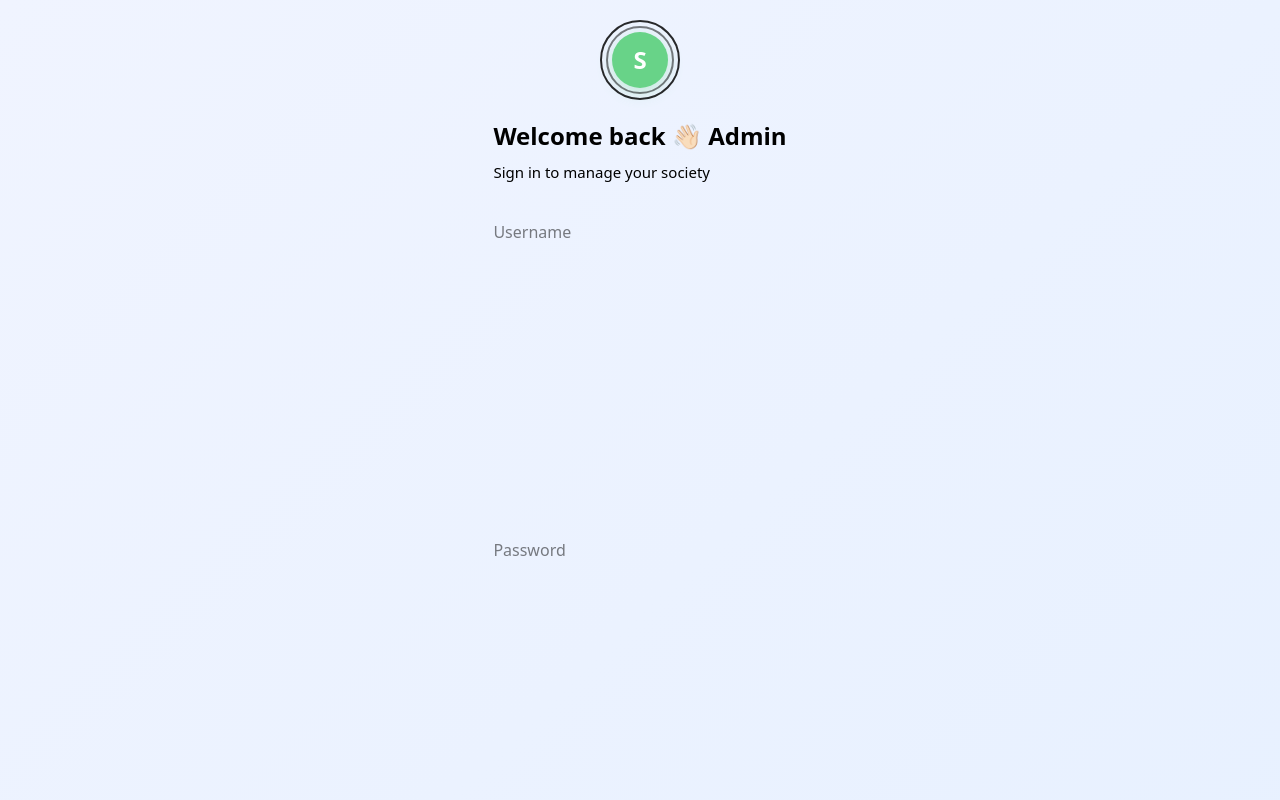
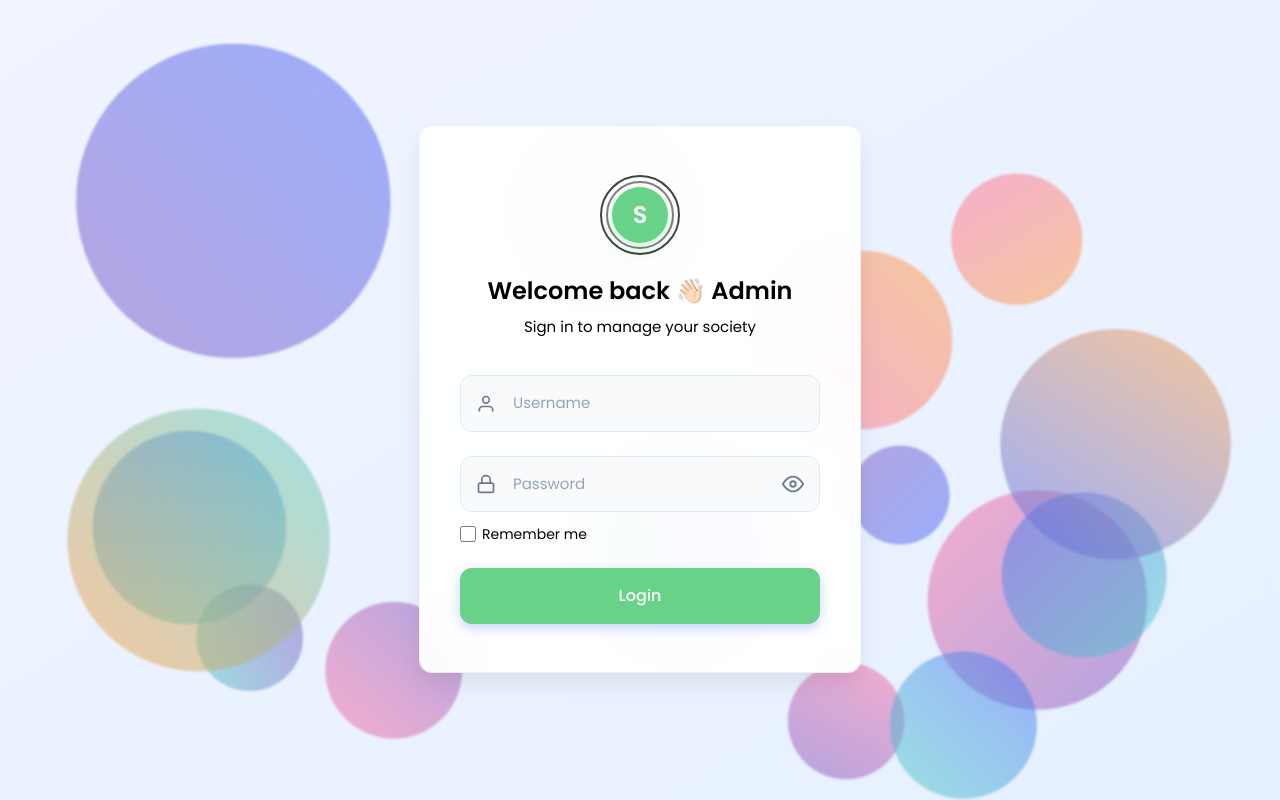
Before and after one commit to Hasan-1-6/Neighbor.ly, a React (Vite) app in the folder frontend/Neighbor.ly/: page /account in a window 1280 px wide. Shown: the top 800 px of the page. Built offline with nearby package versions, Linux system fonts and the light colour scheme.

Commit message:
fixed anurag bhai ka bawal

```diff
--- a/frontend/Neighbor.ly/src/index.css
+++ b/frontend/Neighbor.ly/src/index.css
@@ -1,2 +1,274 @@
+@import url('https://fonts.googleapis.com/css2?family=Poppins:wght@300;400;500;600&display=swap');
 /* src/index.css or src/App.css */
 @import "tailwindcss";
+
+
+@layer base {
+  * {
+    box-sizing: border-box;
+    margin: 0;
+    padding: 0;
+  }
+
+  body {
+    font-family: 'Poppins', sans-serif;
+  }
+}
+
+/* Custom animations */
+@keyframes float {
+  0%, 100% {
+    transform: translate(0, 0) rotate(0deg) scale(1);
+  }
+  25% {
+    transform: translate(20px, -30px) rotate(90deg) scale(1.05);
+  }
+  50% {
+    transform: translate(-15px, 20px) rotate(180deg) scale(1.1);
+  }
+  75% {
+    transform: translate(10px, 15px) rotate(270deg) scale(1.05);
+  }
+}
+
+@keyframes cardAppear {
+  to {
+    opacity: 1;
+    transform: translateY(0) scale(1);
+  }
+}
+
+.bubble {
+  position: absolute;
+  border-radius: 50%;
+  opacity: 0.5;
+  z-index: 0;
+  filter: blur(1px);
+  animation: float 20s infinite ease-in-out;
+}
+
+.login-card {
+  width: 100%;
+  max-width: 440px;
+  padding: 48px 40px;
+  background: rgba(255, 255, 255, 0.95);
+  backdrop-filter: blur(20px);
+  -webkit-backdrop-filter: blur(20px);
+  border-radius: 12px;
+  box-shadow: 0 10px 25px rgba(0, 0, 0, 0.08), 0 0 0 1px rgba(255, 255, 255, 0.9);
+  text-align: center;
+  position: relative;
+  z-index: 10;
+  animation: cardAppear 0.8s cubic-bezier(0.25, 0.8, 0.25, 1) forwards;
+  opacity: 0;
+  transform: translateY(30px) scale(0.95);
+}
+
+.field {
+  position: relative;
+  margin-bottom: 24px;
+}
+
+.icon-left {
+  position: absolute;
+  left: 16px;
+  top: 50%;
+  transform: translateY(-50%);
+  width: 20px;
+  height: 20px;
+  stroke: #6B7A90;
+  transition: all 0.3s cubic-bezier(0.4, 0, 0.2, 1);
+  z-index: 10;
+}
+
+.field-input {
+  width: 100%;
+  padding: 16px 16px 16px 52px;
+  border: 1px solid #E2E8F0;
+  border-radius: 12px;
+  background: #F8FAFC;
+  color: #1E293B;
+  font-size: 15px;
+  transition: all 0.3s cubic-bezier(0.4, 0, 0.2, 1);
+  position: relative;
+  z-index: 0;
+}
+
+.field-input::placeholder {
+  color: #94A3B8;
+}
+
+.field-input:focus {
+  outline: none;
+  border-color: #4A6CF7;
+  background: white;
+  box-shadow: 0 0 0 3px rgba(122, 97, 255, 0.25);
+  transform: translateY(-2px);
+}
+
+.field-input:focus + .icon-left {
+  stroke: #4A6CF7;
+}
+
+.toggle-pass {
+  position: absolute;
+  right: 16px;
+  top: 50%;
+  transform: translateY(-50%);
+  width: 22px;
+  height: 22px;
+  cursor: pointer;
+  stroke: #6B7A90;
+  transition: all 0.3s cubic-bezier(0.4, 0, 0.2, 1);
+  z-index: 10;
+}
+
+.toggle-pass:hover {
+  stroke: #4A6CF7;
+}
+
+.login-btn {
+  width: 100%;
+  padding: 16px;
+  border: none;
+  border-radius: 12px;
+  background: linear-gradient(135deg, #4A6CF7 0%, #3A5BDC 100%);
+  color: white;
+  font-size: 16px;
+  font-weight: 500;
+  cursor: pointer;
+  transition: all 0.3s cubic-bezier(0.4, 0, 0.2, 1);
+  box-shadow: 0 4px 12px rgba(74, 108, 247, 0.3);
+  position: relative;
+  overflow: hidden;
+}
+
+.login-btn::before {
+  content: '';
+  position: absolute;
+  top: 0;
+  left: -100%;
+  width: 100%;
+  height: 100%;
+  background: linear-gradient(90deg, transparent, rgba(255,255,255,0.2), transparent);
+  transition: 0.5s;
+}
+
+.login-btn:hover {
+  transform: translateY(-2px);
+  box-shadow: 0 8px 20px rgba(74, 108, 247, 0.4);
+}
+
+.login-btn:hover::before {
+  left: 100%;
+}
+
+.login-btn:active {
+  transform: translateY(0);
+}
+
+/* Custom bubble positions and colors */
+.bubble:nth-child(1) {
+  width: 300px; height: 300px; top: 10%; left: 5%;
+  background: linear-gradient(135deg, #4A6CF7 0%, #7E57C2 100%);
+  animation-duration: 25s; animation-delay: 0s;
+}
+
+.bubble:nth-child(2) {
+  width: 200px; height: 200px; bottom: 15%; right: 10%;
+  background: linear-gradient(135deg, #7E57C2 0%, #FF6B9D 100%);
+  animation-duration: 20s; animation-delay: -5s;
+}
+
+.bubble:nth-child(3) {
+  width: 150px; height: 150px; top: 60%; left: 80%;
+  background: linear-gradient(135deg, #4FD1C5 0%, #4A6CF7 100%);
+  animation-duration: 30s; animation-delay: -10s;
+}
+
+.bubble:nth-child(4) {
+  width: 120px; height: 120px; top: 20%; right: 15%;
+  background: linear-gradient(135deg, #FF9A3D 0%, #FF6B9D 100%);
+  animation-duration: 22s; animation-delay: -7s;
+}
+
+.bubble:nth-child(5) {
+  width: 180px; height: 180px; bottom: 25%; left: 8%;
+  background: linear-gradient(135deg, #4FD1C5 0%, #4A6CF7 100%);
+  animation-duration: 28s; animation-delay: -12s;
+}
+
+.bubble:nth-child(6) {
+  width: 100px; height: 100px; top: 75%; left: 15%;
+  background: linear-gradient(135deg, #7E57C2 0%, #4FD1C5 100%);
+  animation-duration: 24s; animation-delay: -3s;
+}
+
+.bubble:nth-child(7) {
+  width: 220px; height: 220px; top: 40%; right: 5%;
+  background: linear-gradient(135deg, #4A6CF7 0%, #FF9A3D 100%);
+  animation-duration: 26s; animation-delay: -15s;
+}
+
+.bubble:nth-child(8) {
+  width: 130px; height: 130px; bottom: 10%; left: 25%;
+  background: linear-gradient(135deg, #FF6B9D 0%, #7E57C2 100%);
+  animation-duration: 19s; animation-delay: -8s;
+}
+
+.bubble:nth-child(9) {
+  width: 160px; height: 160px; top: 15%; left: 40%;
+  background: linear-gradient(135deg, #4FD1C5 0%, #FF9A3D 100%);
+  animation-duration: 32s; animation-delay: -18s;
+}
+
+.bubble:nth-child(10) {
+  width: 90px; height: 90px; bottom: 35%; right: 25%;
+  background: linear-gradient(135deg, #4A6CF7 0%, #7E57C2 100%);
+  animation-duration: 21s; animation-delay: -5s;
+}
+
+.bubble:nth-child(11) {
+  width: 250px; height: 250px; top: 50%; left: 5%;
+  background: linear-gradient(135deg, #FF9A3D 0%, #4FD1C5 100%);
+  animation-duration: 35s; animation-delay: -20s;
+}
+
+.bubble:nth-child(12) {
+  width: 110px; height: 110px; bottom: 5%; right: 30%;
+  background: linear-gradient(135deg, #7E57C2 0%, #FF6B9D 100%);
+  animation-duration: 23s; animation-delay: -10s;
+}
+
+.bubble:nth-child(13) {
+  width: 140px; height: 140px; top: 80%; right: 20%;
+  background: linear-gradient(135deg, #4FD1C5 0%, #4A6CF7 100%);
+  animation-duration: 27s; animation-delay: -14s;
+}
+
+.bubble:nth-child(14) {
+  width: 170px; height: 170px; top: 30%; left: 60%;
+  background: linear-gradient(135deg, #FF6B9D 0%, #FF9A3D 100%);
+  animation-duration: 29s; animation-delay: -16s;
+}
+
+.bubble:nth-child(15) {
+  width: 190px; height: 190px; bottom: 20%; right: 40%;
+  background: linear-gradient(135deg, #4A6CF7 0%, #4FD1C5 100%);
+  animation-duration: 31s; animation-delay: -22s;
+}
+
+/* Reduced motion for accessibility */
+@media (prefers-reduced-motion: reduce) {
+  * {
+    animation: none !important;
+    transition: none !important;
+  }
+}
+
+/* Responsive design */
+@media (max-width: 480px) {
+  .login-card {
+    padding: 36px 24px;
+  }
+}
```
